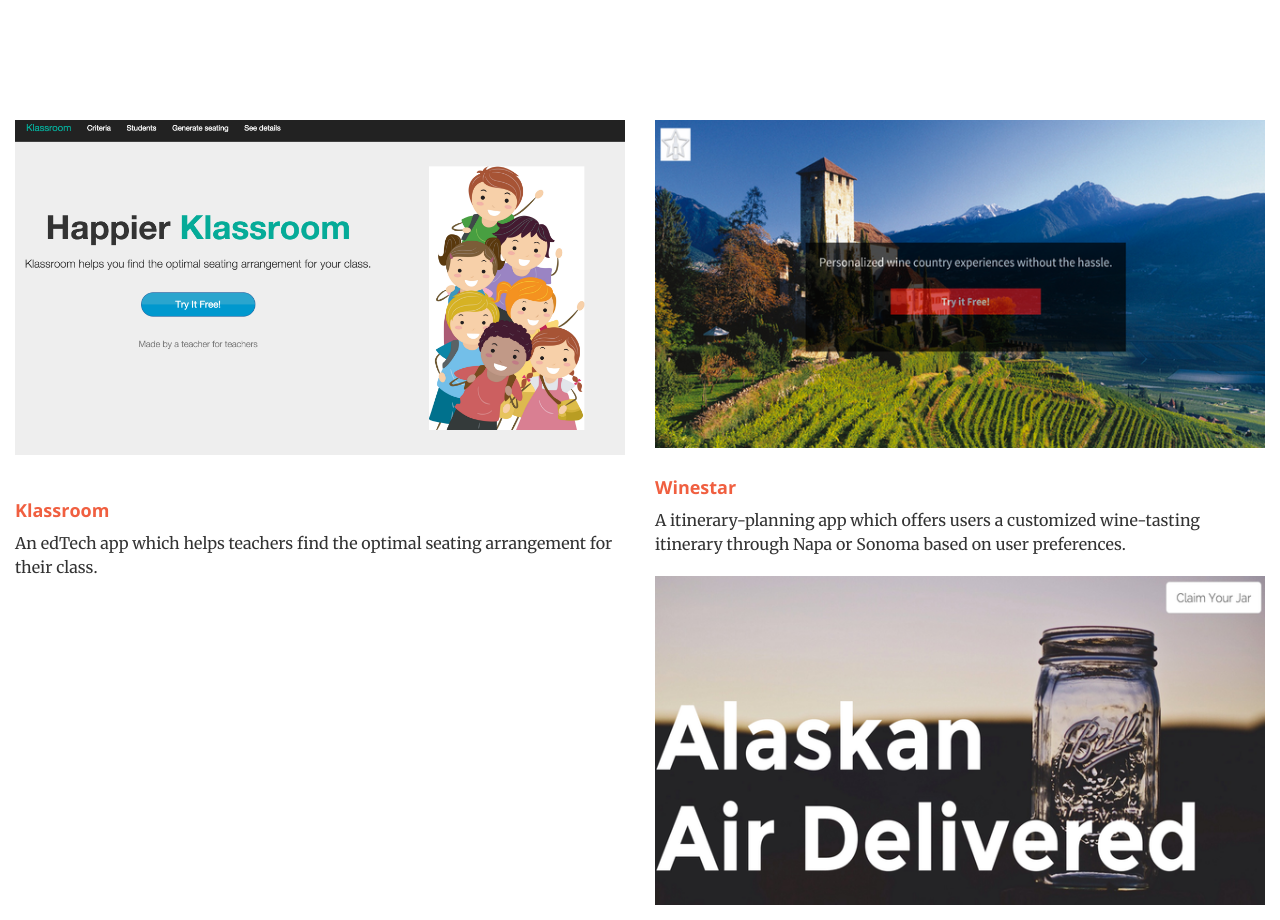
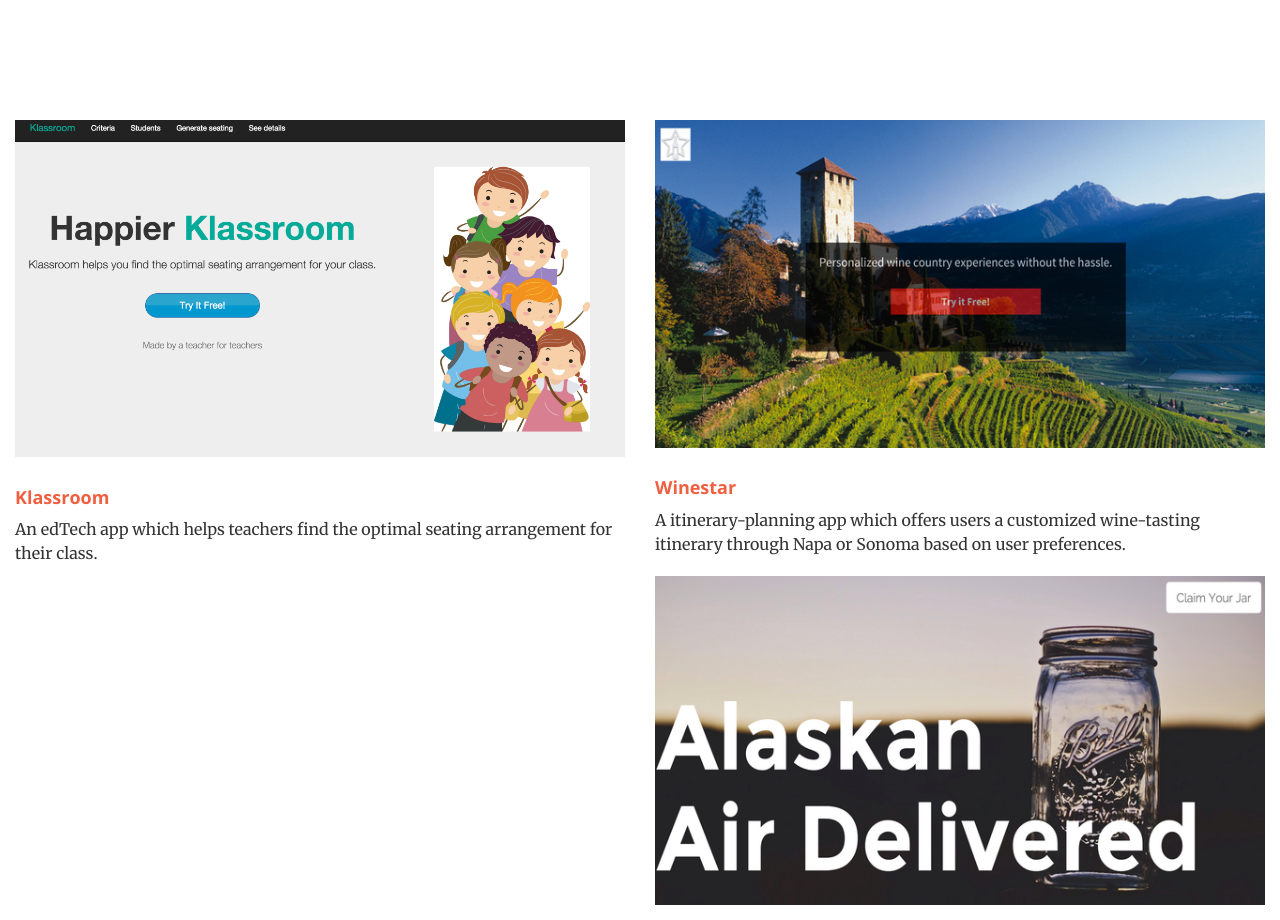
Before and after one commit to marceltheshell/marceldegas.github.io, a website: page index.html in a window 1280 px wide. Shown: the part 1980-2900 px from the top of the page. Drawn offline with nearby package versions, Linux system fonts and the light colour scheme.

Commit message:
changed klassroom pic again

```diff
--- a/index.html
+++ b/index.html
@@ -156,8 +156,8 @@
         <div class="container-fluid">
             <div class="row">
                 <div class="col-lg-6 col-sm-6">
-                    <a href="http://klassroom.herokuapp.com/" class="portfolio-box">
-                        <img src="img/portfolio/kls2.png" class="img-responsive" alt="">
+                    <a href="http://klassroom.herokuapp.com" class="portfolio-box">
+                        <img src="img/portfolio/kls3.png" class="img-responsive" alt="">
                         <div class="portfolio-box-caption">
                             <div class="portfolio-box-caption-content">
                                 <div class="project-category text-faded">
```
Also changed, not shown: img/portfolio/kls3.png (added).
